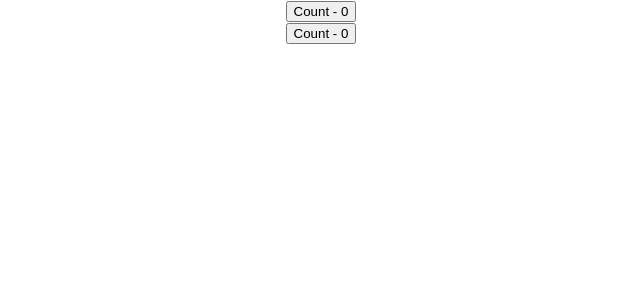
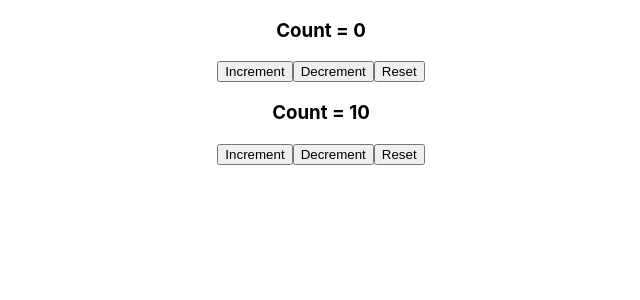
Before and after one commit to danlidennydeng/react-hooks-gopinav, a React (Create React App) app: page / in a window 1280 px wide. Shown: the top 300 px of the page, without its empty margins (319-959 px from the left). Built offline with nearby package versions, Linux system fonts and the light colour scheme.

Commit message:
Lesson 32, useCounter custom hook

```diff
--- a/src/App.js
+++ b/src/App.js
@@ -1,7 +1,8 @@
 import React from 'react'
 import './App.css';
-import DocTitleOne from './components/DocTitleOne';
-import DocTitleTwo from './components/DocTitleTwo';
+import CounterCustomOne from './components/CounterCustomOne';
+import CounterCustomTwo from './components/CounterCustomTwo';
+
 
 
 function App() {
@@ -9,8 +10,8 @@
   return (
 
     <div className="App">
-      <DocTitleOne />
-      <DocTitleTwo />
+      <CounterCustomOne />
+      <CounterCustomTwo />
 
     </div>
 
--- /dev/null
+++ b/src/Hooks/useCounter.js
@@ -0,0 +1,22 @@
+import { useState } from 'react'
+
+function useCounter(initialCount = 0, value) {
+
+  const [count, setCount] = useState(initialCount)
+
+  const increment = () => {
+    setCount(prevCount => prevCount + value)
+  }
+
+  const decrement = () => {
+    setCount(prevCount => prevCount - value)
+  }
+
+  const reset = () => {
+    setCount(initialCount)
+  }
+
+  return [count, increment, decrement, reset]
+}
+
+export default useCounter
--- /dev/null
+++ b/src/components/CounterCustomOne.js
@@ -0,0 +1,28 @@
+import React, { useState } from 'react'
+
+function CounterCustomOne() {
+  const [count, setCount] = useState(0)
+
+  const increment = () => {
+    setCount(prevCount => prevCount + 1)
+  }
+
+  const decrement = () => {
+    setCount(prevCount => prevCount - 1)
+  }
+
+  const reset = () => {
+    setCount(0)
+  }
+
+  return (
+    <div>
+      <h3>Count = {count}</h3>
+      <button onClick={increment}>Increment</button>
+      <button onClick={decrement}>Decrement</button>
+      <button onClick={reset}>Reset</button>
+    </div>
+  )
+}
+
+export default CounterCustomOne
--- /dev/null
+++ b/src/components/CounterCustomTwo.js
@@ -0,0 +1,18 @@
+import React from 'react'
+import useCounter from '../Hooks/useCounter'
+
+function CounterCustomTwo() {
+
+  const [count, increment, decrement, reset] = useCounter(10, 2)
+
+  return (
+    <div>
+      <h3>Count = {count}</h3>
+      <button onClick={increment}>Increment</button>
+      <button onClick={decrement}>Decrement</button>
+      <button onClick={reset}>Reset</button>
+    </div>
+  )
+}
+
+export default CounterCustomTwo
```
